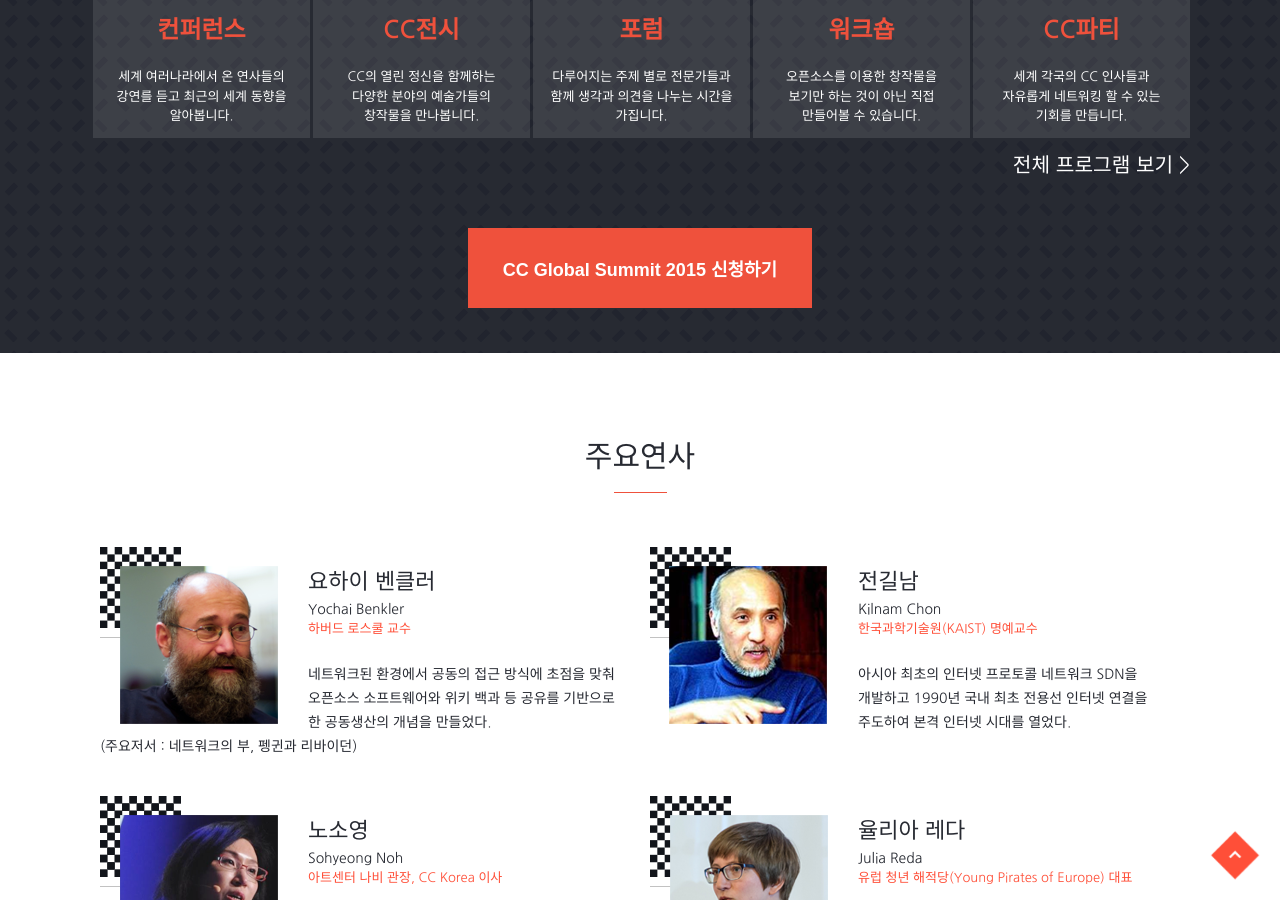
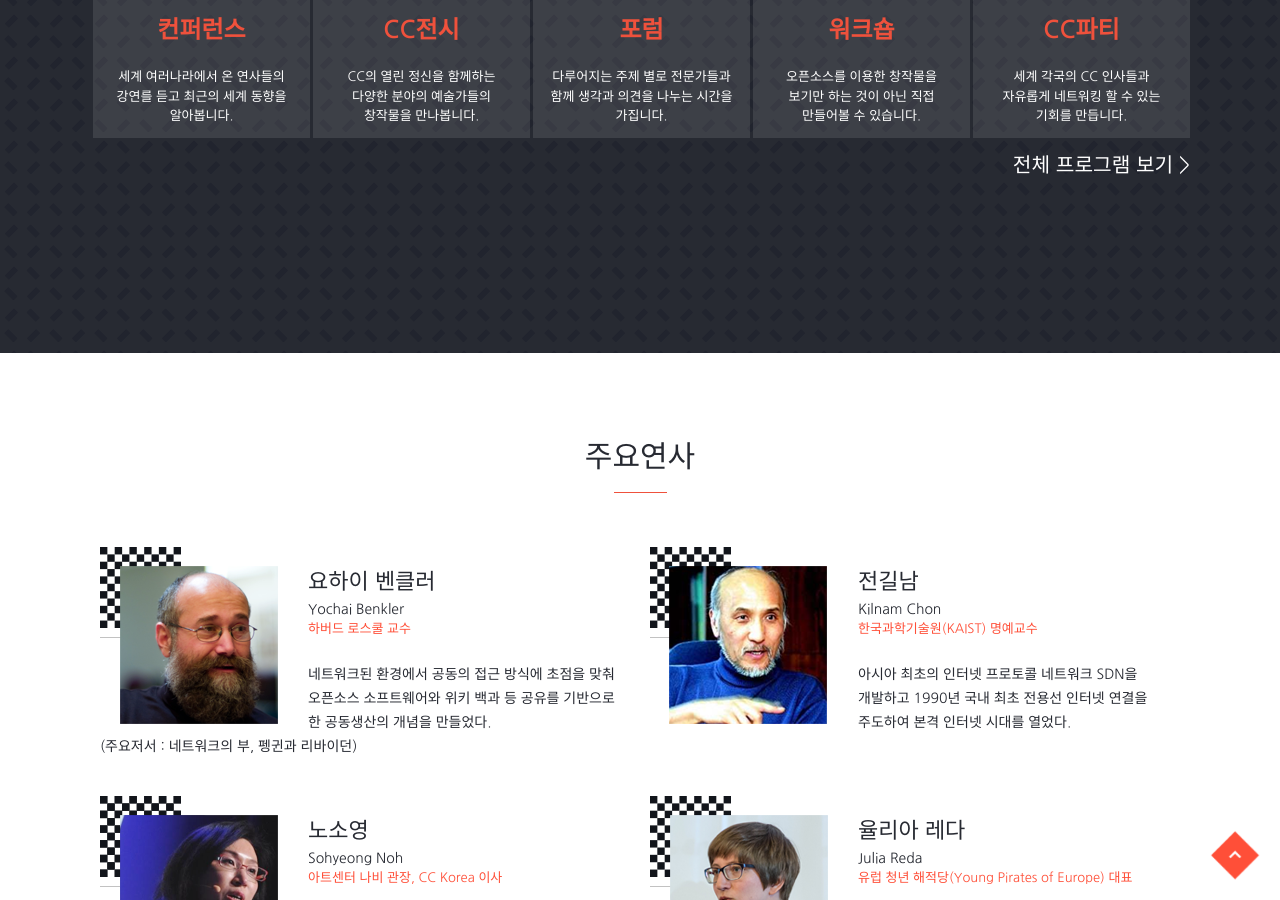
Before and after one commit to creativecommonskorea/2015-global-summit, a Jekyll site: the page built from index.html, in a window 1280 px wide and 900 px high, scrolled down 1255 px. Built offline with Jekyll 4.4.1, drawn with Linux system fonts in a browser that asks for light colours; nearby versions of some CDN libraries.

Commit message:
신청하기 버튼 제거

```diff
--- a/index.html
+++ b/index.html
@@ -74,11 +74,6 @@ description: 공유와 개방의 가치를 믿고, 긍정적인 변화를 만들
         <a href="programs.html" class="web">전체 프로그램 보기&nbsp;&gt;</a>
         <a href="programs_mobile.html" class="mobile">전체 프로그램 보기&nbsp;&gt;</a>
     </div>
-    <div class="apply_summit_wrap">
-        <button class="apply_summit" type="button" id="apply_summit_btn"
-                onclick="location.href='/register.html'">CC Global Summit 2015 신청하기
-        </button>
-    </div>
 </div>
 <div class="wrap main_speakes_wrap end_bar">
     <section>
--- a/programs.html
+++ b/programs.html
@@ -61,8 +61,5 @@ layout: base
         {% include day15_detail.html %}
         {% include day16_detail.html %}
         {% include day17_detail.html %}
-        <div class="apply_summit_wrap">
-            <button class="apply_summit" type="button" onclick="location.href='/register.html'">CC Global Summit 2015 신청하기</button>
-        </div>
     </section>
 </div>
```
